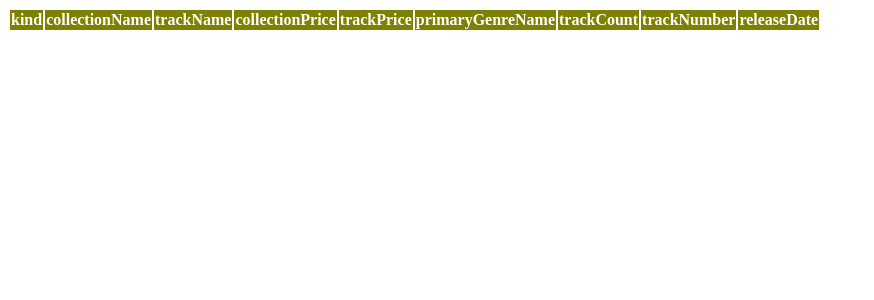
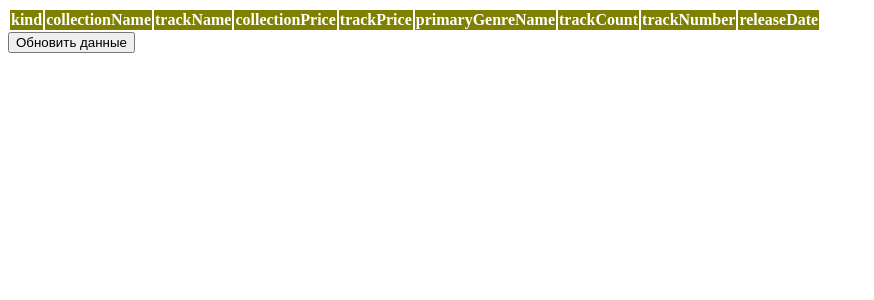
Before and after one commit to Evgenii-Zuev/Diploma, a Flask app: page / in a window 1280 px wide. Shown: the top 300 px of the page, without its empty margins (0-874 px from the left). Run offline with Flask 2, Linux system fonts and the light colour scheme; data that the repository does not hold is empty; some libraries are stand-ins or nearby versions.

Commit message:
modified:   frontend_Dockerfile_and_other/templates/index.html

```diff
--- a/frontend_Dockerfile_and_other/templates/index.html
+++ b/frontend_Dockerfile_and_other/templates/index.html
@@ -37,6 +37,36 @@
     {% endfor %}
   </tbody>
 </table>
+
+<script src="//ajax.googleapis.com/ajax/libs/jquery/1.9.1/jquery.min.js"></script>
+<script type=text/javascript>
+        $(function() {
+          $('#refresh_button').bind('click', function() {
+          $('#refresh_button').text('Обновление данных.');
+          $('#refresh_button').attr('disabled','disabled');
+
+$.ajax({
+                url: '/update',
+                async: true,
+                type: "get",
+                success: function(data){
+                    alert("Данные обновлены.");
+                   location.reload();
+                }
+            });
+            return false;
+          });
+        });
+</script>
+
+</div>
+<div class="contraiter">
+ <div class="row">
+   <div class="col-12 col-sm-8 mx-auto">
+
+        <button class="btn btn-dark mt-4" id='refresh_button'>Обновить данные</button>
+
+
 </div>
 </body>
 </html>
```
Lines whose indentation alone changed are shown as unchanged.
